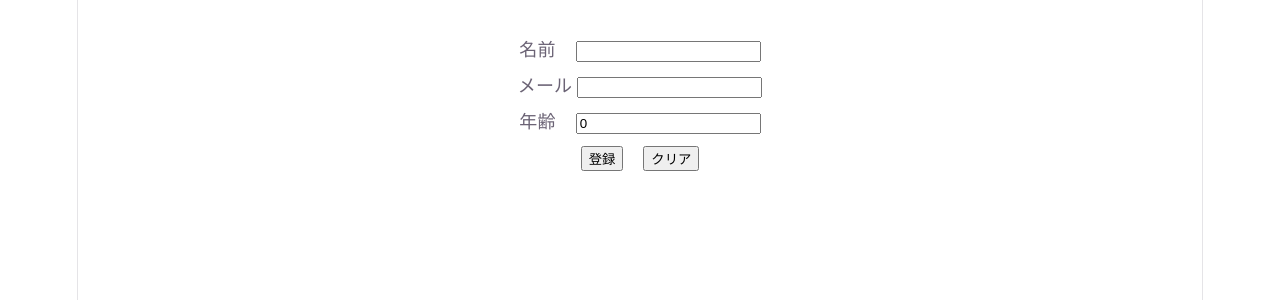
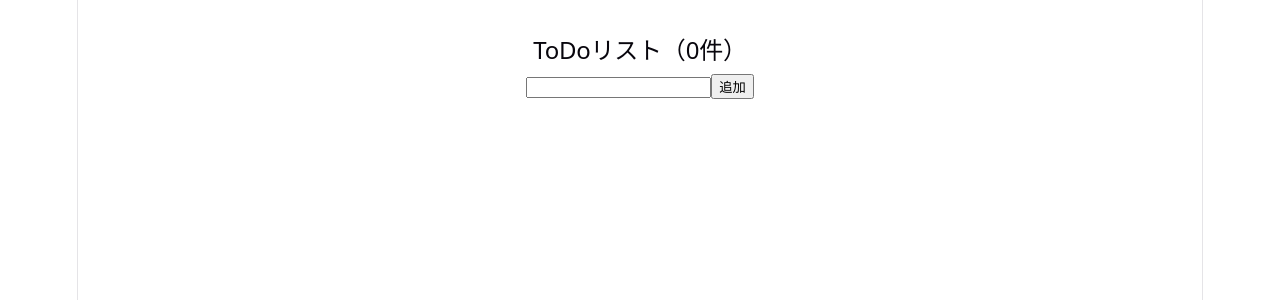
Before and after one commit to Ameno0t0/udemy-react-100-knocks, a React (Vite) app in the folder udemy-react-100/: page / in a window 1280 px wide. Shown: the top 300 px of the page. Built offline with nearby package versions, Linux system fonts and the light colour scheme.

Commit message:
add 1apps

```diff
--- a/udemy-react-100/package.json
+++ b/udemy-react-100/package.json
@@ -11,13 +11,15 @@
   },
   "dependencies": {
     "react": "^19.2.4",
-    "react-dom": "^19.2.4"
+    "react-dom": "^19.2.4",
+    "uuid": "^14.0.0"
   },
   "devDependencies": {
     "@eslint/js": "^9.39.4",
     "@types/node": "^24.12.2",
     "@types/react": "^19.2.14",
     "@types/react-dom": "^19.2.3",
+    "@types/uuid": "^11.0.0",
     "@vitejs/plugin-react": "^6.0.1",
     "eslint": "^9.39.4",
     "eslint-plugin-react-hooks": "^7.0.1",
--- a/udemy-react-100/src/App.tsx
+++ b/udemy-react-100/src/App.tsx
@@ -1,12 +1,12 @@
 import './App.css';
-import RegistrationForm from './components/basic/Question14';
+import TodoList from './components/basic/Question15';
 
 
 function App() {
 
   return (
     <>
-      <RegistrationForm />
+      <TodoList />
     </>
   )
 }
--- a/udemy-react-100/src/components/basic/Question15.tsx
+++ b/udemy-react-100/src/components/basic/Question15.tsx
@@ -1,23 +1,50 @@
-type TodoItem = {
-  key: string;
+import { useState, type ChangeEvent } from "react";
+import { v7 as uuid } from "uuid";
+
+type Todo = {
+  id: string;
   text: string;
-  isChecked: boolean
-};
+}
 
-type Props = {
-  items: TodoItem[];
-};
+const TodoList = () => {
+  const [itemText, setItemText] = useState("");
+  const [todos, setTodos] = useState<Todo[]>([]);
 
-const TodoList = ({items}: Props) => {
+  const handleInputChange = (e: ChangeEvent<HTMLInputElement>) => setItemText(e.currentTarget.value);
+  const handleAddTodo = () => {
+    if(itemText.trim() === "") return;
+
+    const newTodo: Todo = {
+      id: uuid(),
+      text: itemText.trim(),
+    };
+    setTodos([...todos, newTodo]);
+    setItemText("");
+  }
+
+  const handleDelete = (id: string) => {
+    setTodos(todos.filter((todo) => todo.id !== id));
+  };
+
   return (
     <div>
-      <h2>ToDoリスト（件）</h2>
-      <input type="text" />
-      <button>追加</button>
+      <h2>ToDoリスト（{todos.length}件）</h2>
+      <input type="text" value={itemText} onChange={handleInputChange} />
+      <button onClick={handleAddTodo}>追加</button>
 
       <ul>
-
+        {todos.map((todo) => (
+          <li key={todo.id}>
+            <p>{todo.text} <button onClick={() => handleDelete(todo.id)}>削除</button></p>
+          </li>
+        ))}
       </ul>
     </div>
   );
 }
+
+export default TodoList;
+
+function uuId(): string {
+  throw new Error("Function not implemented.");
+}
```
Also changed, not shown: 1 other file (tests, documents, lock files or other folders).
